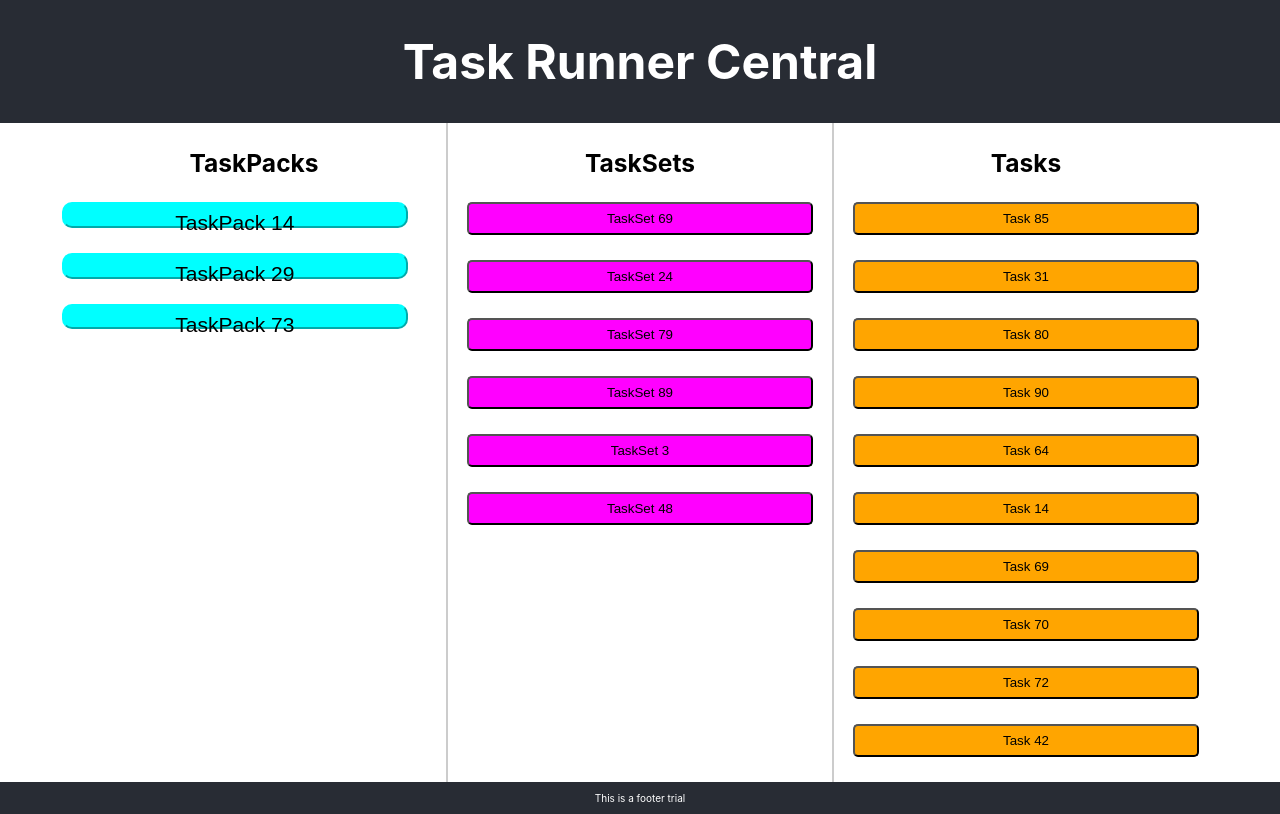
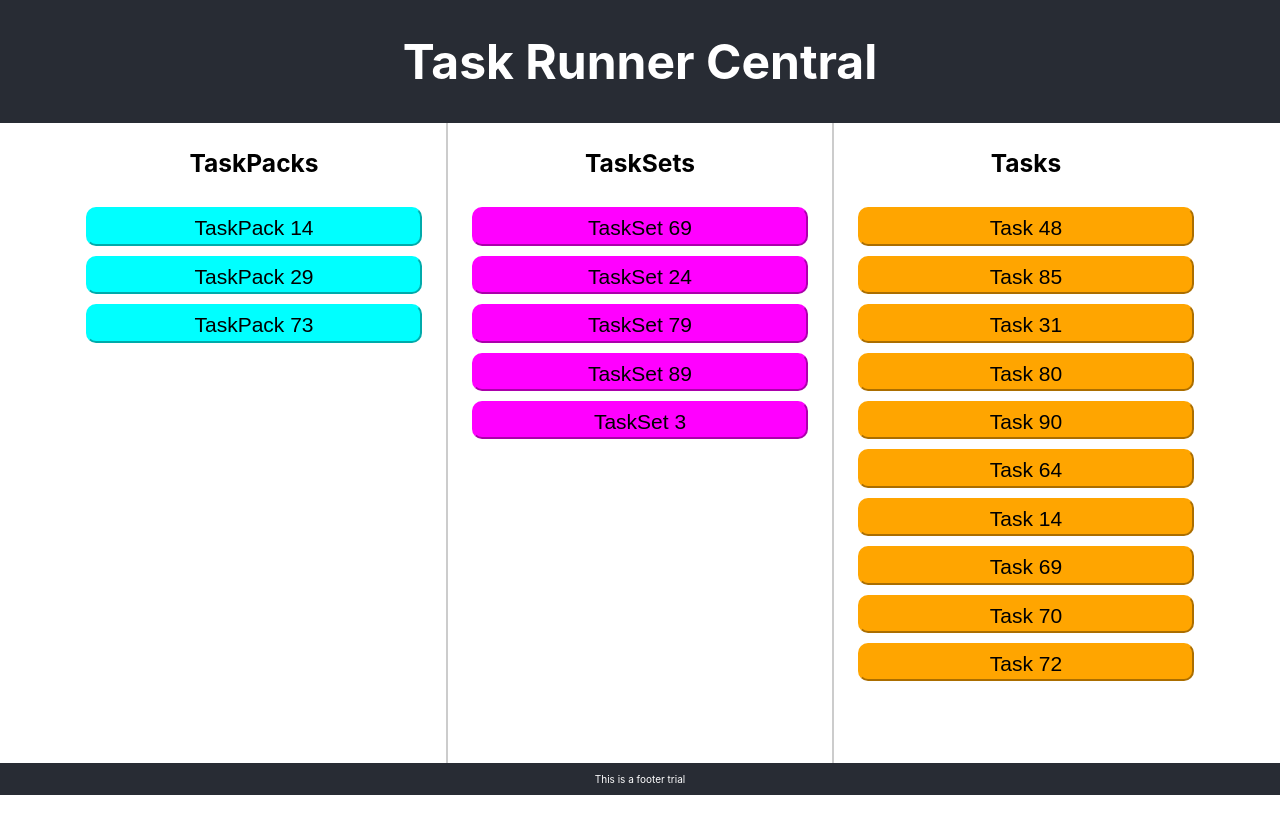
Before and after one commit to foolstak/TechStudyPlan2019, a React (Create React App) app in the folder FrontEnd/TRC/trc-ui/: page / in a window 1280 px wide. Built offline with nearby package versions, Linux system fonts and the light colour scheme.

Commit message:
Defined the number of tPs, TSs and tasks to render as props

```diff
--- a/FrontEnd/TRC/trc-ui/src/App.js
+++ b/FrontEnd/TRC/trc-ui/src/App.js
@@ -5,15 +5,18 @@ import TaskSetSection from './TaskSet/TaskSetSection';
 import TaskSection from './Task/TaskSection';
 
 function App() {
+  var noOfTaskPacks = 3;
+  var noOfTaskSets = 5;
+  var noOfTasks = 10;
   return (
     <div className="App">
       <header className="App-header">
         <h1>Task Runner Central</h1>
       </header>
       <div id="container" className="App-content">
-        <TaskPackSection />
-        <TaskSetSection />
-        <TaskSection />
+        <TaskPackSection noOfTaskPacks={ noOfTaskPacks }/>
+        <TaskSetSection noOfTaskSets={ noOfTaskSets }/>
+        <TaskSection noOfTasks={ noOfTasks }/>
       </div>
       <footer className="App-footer">
         <p>This is a footer trial</p>
--- /dev/null
+++ b/FrontEnd/TRC/trc-ui/src/Task/TaskButton.js
@@ -0,0 +1,16 @@
+import React, { Component } from "react";
+import './TaskSection.css';
+import Task from './Task';
+
+class TaskButton extends Component{
+    render() {
+        return (
+            <div className="button-common">
+                <button className="Task-row"><Task /></button>
+                <br></br>
+            </div>
+        );
+    }
+}
+
+export default TaskButton;
--- a/FrontEnd/TRC/trc-ui/src/Task/TaskSection.css
+++ b/FrontEnd/TRC/trc-ui/src/Task/TaskSection.css
@@ -3,7 +3,7 @@
     width: 30vw;
     display: flex;
     flex-direction: column;
-    align-items: center;
+    align-items: left;
     justify-content: middle;
     font-size: calc(5px + 2vmin);
     color: #000;
@@ -12,8 +12,14 @@
   .Task-row{
     background: orange;
     width: 90%;
+    height: 3vw;
     color: #000;
-    text-decoration: none;
-    border-radius: 5px;
+    border-radius: 10px;
+    border-color: orange;
+    font-size: calc(5px + 2vmin);
     padding: 7px 0px 7px 0px;
   }
+
+  .button-common{
+    margin: 5px;
+  }
--- a/FrontEnd/TRC/trc-ui/src/Task/TaskSection.jsx
+++ b/FrontEnd/TRC/trc-ui/src/Task/TaskSection.jsx
@@ -1,32 +1,20 @@
 import React, { Component } from "react";
 import './TaskSection.css';
-import Task from './Task';
+import TaskButton from './TaskButton';
 
 class TaskSection extends Component{
     render(){
-        return <div className="TaskSection-main">
+        var noOfTasksToRender = this.props.noOfTasks;
+        var rows  = [];
+        for(let i= 0; i < noOfTasksToRender; i++){
+            rows.push(<TaskButton />);
+        }
+        return (
+        <div className="TaskSection-main">
             <h3>Tasks</h3>
-            <button className="Task-row"><Task /></button>
-            <br></br>
-            <button className="Task-row"><Task /></button>
-            <br></br>
-            <button className="Task-row"><Task /></button>
-            <br></br>
-            <button className="Task-row"><Task /></button>
-            <br></br>
-            <button className="Task-row"><Task /></button>
-            <br></br>
-            <button className="Task-row"><Task /></button>
-            <br></br>
-            <button className="Task-row"><Task /></button>
-            <br></br>
-            <button className="Task-row"><Task /></button>
-            <br></br>
-            <button className="Task-row"><Task /></button>
-            <br></br>
-            <button className="Task-row"><Task /></button>
-            <br></br>
-            </div>;
+            { rows }
+            </div>
+        );
     }
 }
 export default TaskSection;
--- /dev/null
+++ b/FrontEnd/TRC/trc-ui/src/TaskPack/TaskPackButton.js
@@ -0,0 +1,15 @@
+import React, { Component } from "react";
+import TaskPack from './TaskPack';
+import './TaskPackSection.css';
+
+class TaskPackButton extends Component{
+    render() {
+        return (
+            <div className="button-common">
+                <button className="TaskPack-row"><TaskPack /></button>
+            </div>
+        );
+    }
+}
+
+export default TaskPackButton;
--- a/FrontEnd/TRC/trc-ui/src/TaskPack/TaskPackSection.css
+++ b/FrontEnd/TRC/trc-ui/src/TaskPack/TaskPackSection.css
@@ -12,10 +12,14 @@
   .TaskPack-row{
     background: cyan;
     width: 90%;
-    height: 2vw;
+    height: 3vw;
     color: #000;
     border-radius: 10px;
     border-color: cyan;
     font-size: calc(5px + 2vmin);
     padding: 7px 0px 7px 0px;
   }
+
+  .button-common{
+    margin: 5px;
+  }
--- a/FrontEnd/TRC/trc-ui/src/TaskPack/TaskPackSection.js
+++ b/FrontEnd/TRC/trc-ui/src/TaskPack/TaskPackSection.js
@@ -1,18 +1,21 @@
 import React, { Component } from "react";
 import './TaskPackSection.css';
-import TaskPack from './TaskPack';
+import TaskPackButton from "./TaskPackButton";
 
 class TaskPackSection extends Component{
+
     render(){
-        return <div  className="TaskPackSection-main">
-                <h3>TaskPacks</h3>
-                <button className="TaskPack-row"><TaskPack /></button>
-                <br></br>
-                <button className="TaskPack-row"><TaskPack /></button>
-                <br></br>
-                <button className="TaskPack-row"><TaskPack /></button>
-                <br></br>
-            </div>;
+        var noOfTaskPacksToRender = this.props.noOfTaskPacks;
+        var rows = [];
+        for(let i = 0; i < noOfTaskPacksToRender; i++){
+            rows.push(<TaskPackButton />);
+        }
+        return (
+        <div  className="TaskPackSection-main">
+            <h3>TaskPacks</h3>
+            { rows }
+        </div>
+        );
     }
 }
 export default TaskPackSection;
--- /dev/null
+++ b/FrontEnd/TRC/trc-ui/src/TaskSet/TaskSetButton.js
@@ -0,0 +1,16 @@
+import React, { Component } from 'react';
+import './TaskSetSection.css';
+import TaskSet from './TaskSet';
+
+class TaskSetButton extends Component{
+    render(){
+        return (
+            <div className="button-common">
+                <button className="TaskSet-row"><TaskSet /></button>
+                <br></br>
+            </div>
+        );
+    }
+}
+
+export default TaskSetButton;
--- a/FrontEnd/TRC/trc-ui/src/TaskSet/TaskSetSection.css
+++ b/FrontEnd/TRC/trc-ui/src/TaskSet/TaskSetSection.css
@@ -3,7 +3,7 @@
     width: 30vw;
     display: flex;
     flex-direction: column;
-    align-items: center;
+    align-items: left;
     justify-content: middle;
     font-size: calc(5px + 2vmin);
     border-right: 2px #ccc solid;
@@ -13,8 +13,14 @@
   .TaskSet-row{
     background:magenta;
     width: 90%;
+    height: 3vw;
     color: #000;
-    text-decoration: none;
-    border-radius: 5px;
+    border-radius: 10px;
+    border-color: magenta;
+    font-size: calc(5px + 2vmin);
     padding: 7px 0px 7px 0px;
   }
+
+  .button-common{
+    margin: 5px;
+  }
--- a/FrontEnd/TRC/trc-ui/src/TaskSet/TaskSetSection.jsx
+++ b/FrontEnd/TRC/trc-ui/src/TaskSet/TaskSetSection.jsx
@@ -1,24 +1,20 @@
 import React, { Component } from "react";
 import './TaskSetSection.css';
-import TaskSet from './TaskSet';
+import TaskSetButton from "./TaskSetButton";
 
 class TaskSetSection extends Component{
     render(){
-        return <div className="TaskSetSection-main">
+        var noOfTaskSetsToRender = this.props.noOfTaskSets;
+        var rows = [];
+        for(var i = 0 ; i < noOfTaskSetsToRender; i++){
+            rows.push(<TaskSetButton />);
+        }
+        return (
+        <div className="TaskSetSection-main">
             <h3>TaskSets</h3>
-            <button className="TaskSet-row"><TaskSet /></button>
-            <br></br>
-            <button className="TaskSet-row"><TaskSet /></button>
-            <br></br>
-            <button className="TaskSet-row"><TaskSet /></button>
-            <br></br>
-            <button className="TaskSet-row"><TaskSet /></button>
-            <br></br>
-            <button className="TaskSet-row"><TaskSet /></button>
-            <br></br>
-            <button className="TaskSet-row"><TaskSet /></button>
-            <br></br>
-            </div>;
+                { rows }
+            </div>
+        );
     }
 }
 export default TaskSetSection;
```
